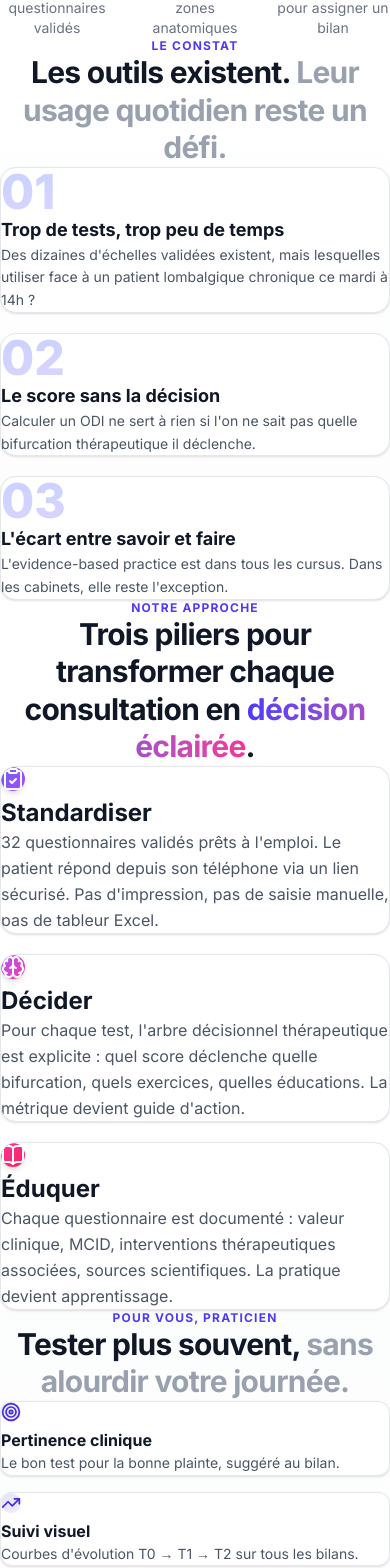
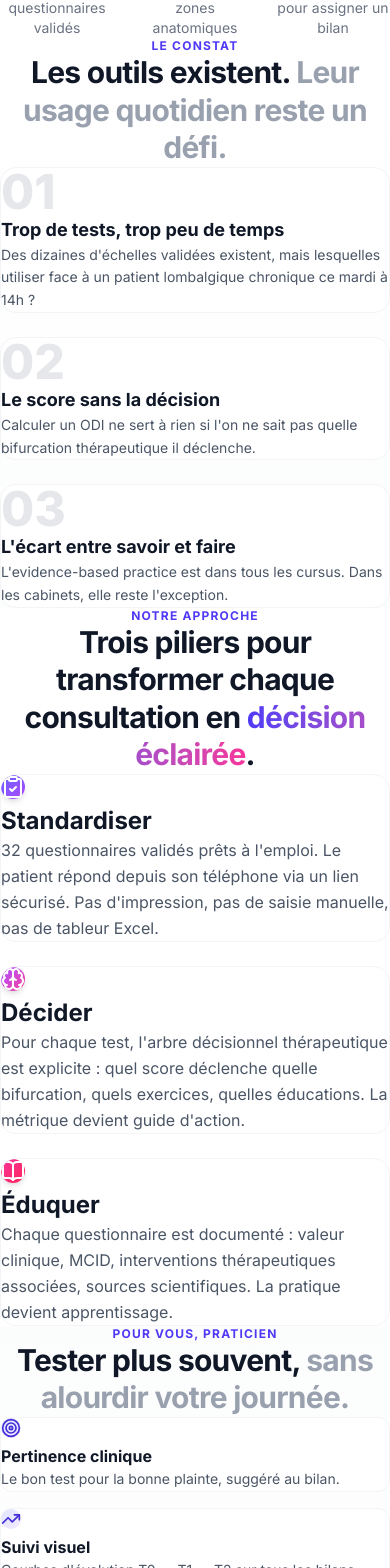
Before and after one commit to Bananasoul/assesme, a Next.js app: page / in a window 390 px wide. Shown: the part 425-1993 px from the top of the page. Built offline with nearby package versions, Linux system fonts and the light colour scheme.

Commit message:
Revert "fix(ui): bordures cards visibles + breakpoints responsive plus tôt"
This reverts commit bb34d350e07cc2a66e127712e6c0656e3fa441a5.

```diff
--- a/src/components/home/HomeManifesto.tsx
+++ b/src/components/home/HomeManifesto.tsx
@@ -74,11 +74,11 @@
             </div>
           </FadeInOnScroll>
 
-          <div className="grid sm:grid-cols-2 lg:grid-cols-3 gap-5">
+          <div className="grid md:grid-cols-3 gap-6">
             {frictions.map((f, i) => (
               <FadeInOnScroll key={i} delay={i * 0.1}>
-                <div className="h-full p-7 bg-white rounded-2xl border border-gray-200 shadow-sm hover:shadow-xl hover:border-indigo-200 hover:-translate-y-1 transition-all duration-300">
-                  <div className="text-5xl font-extrabold bg-gradient-to-br from-indigo-200 to-purple-200 bg-clip-text text-transparent mb-3">{String(i + 1).padStart(2, '0')}</div>
+                <div className="h-full p-7 bg-white rounded-2xl border border-gray-100 hover:border-gray-200 hover:shadow-lg transition-all">
+                  <div className="text-5xl font-extrabold text-gray-200 mb-3">{String(i + 1).padStart(2, '0')}</div>
                   <h3 className="text-lg font-bold text-gray-900 mb-2">{f.title}</h3>
                   <p className="text-gray-600 leading-relaxed text-sm">{f.text}</p>
                 </div>
@@ -104,12 +104,12 @@
             </div>
           </FadeInOnScroll>
 
-          <div className="grid sm:grid-cols-2 lg:grid-cols-3 gap-5">
+          <div className="grid md:grid-cols-3 gap-6">
             {pillars.map((p, i) => {
               const Icon = p.icon;
               return (
                 <FadeInOnScroll key={i} delay={i * 0.15}>
-                  <div className="group relative h-full p-8 bg-white rounded-2xl border border-gray-200 shadow-sm hover:shadow-2xl hover:-translate-y-1 transition-all duration-300 overflow-hidden">
+                  <div className="group relative h-full p-8 bg-white rounded-2xl border border-gray-100 hover:border-transparent hover:shadow-2xl transition-all duration-300 overflow-hidden">
                     {/* Gradient overlay on hover */}
                     <div className={`absolute inset-0 bg-gradient-to-br ${p.color} opacity-0 group-hover:opacity-5 transition-opacity duration-500`} />
 
@@ -143,7 +143,7 @@
               const Icon = b.icon;
               return (
                 <FadeInOnScroll key={i} delay={i * 0.08}>
-                  <div className="h-full p-6 bg-white rounded-xl border border-gray-200 shadow-sm hover:shadow-lg hover:border-indigo-300 hover:-translate-y-0.5 transition-all duration-200">
+                  <div className="h-full p-6 bg-white rounded-xl border border-gray-100 hover:border-indigo-200 hover:bg-indigo-50/30 transition-all duration-200">
                     <div className="inline-flex p-2.5 mb-4 rounded-lg bg-gradient-to-br from-indigo-100 to-purple-100 text-indigo-700">
                       <Icon className="w-5 h-5" />
                     </div>
```
Also changed, not shown: .claude/launch.json (deleted).
